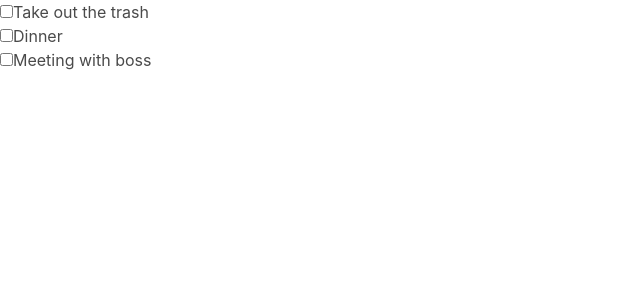
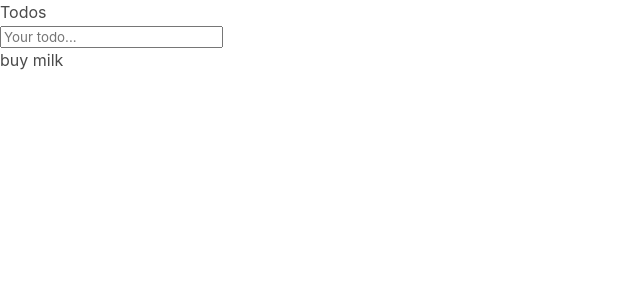
Before and after one commit to cortuga/capstone, a React (Create React App) app: page / in a window 1280 px wide. Shown: the top 300 px of the page, without its empty margins (0-640 px from the left). Built offline with nearby package versions, Linux system fonts and the light colour scheme.

Commit message:
Reworking todos

```diff
--- a/src/components/Todos.js
+++ b/src/components/Todos.js
@@ -1,20 +1,31 @@
-import React, { Component } from "react"
-import TodoItem from "./TodoItem"
-// import PropTypes from "prop-types"
+import react, { useState } from 'react'
 
-class Todos extends Component {
-  render() {
-    // console.log(this.props.todos)
-    // return this.props.todos.map(todo => <TodoItem key={todo.id} todo={todo} />)
 
-    return this.props.todos.map((todo, i) => {
-      return <TodoItem key={i} todo={todo.title} />
-    })
-  }
+export default function Todos() {
+
+    const [newTodo, setNewTodo] = useState('')
+    // const [] = useState([])
+
+
+    function handleNewTodoChange(e) {
+        e.preventDefault()
+        setNewTodo(e.target)
+    }
+
+    return (
+        <>
+            <h1>Todos</h1>
+            <form>
+
+                <input placeholder="Your todo..."
+                onChange={handleNewTodoChange}></input>
+
+                <ul>
+                    <li>buy milk</li>
+                </ul>
+
+            </form>
+
+        </>
+    )
 }
-
-// Todos.PropTypes = {
-//   todos: PropTypes.array.isRequired
-// }
-
-export default Todos
```
